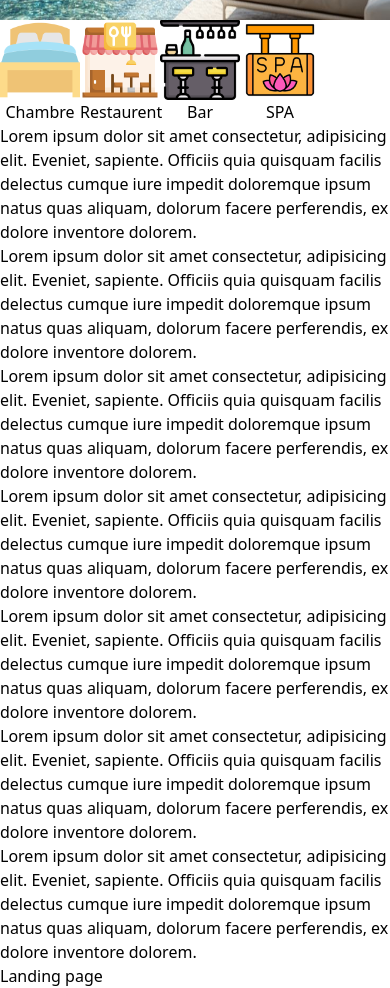
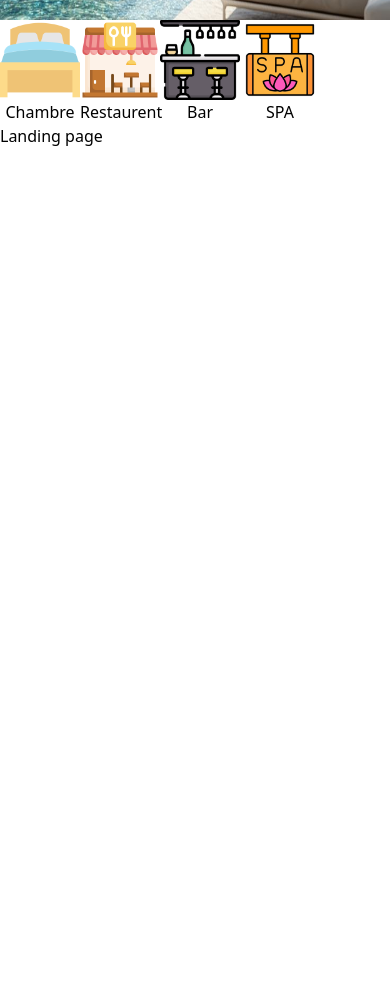
Before and after one commit to Tanjona-Dev/front-office-hotel, a React (Vite) app: page / in a window 390 px wide. Shown: the part 760-1748 px from the top of the page. After the commit the page ends 908 px from the top, so only its background shows below. Built offline with nearby package versions, Linux system fonts and the light colour scheme.

Commit message:
FEAT(responsive navBar , import rangement at home page).

```diff
--- a/src/Pages/Home/index.jsx
+++ b/src/Pages/Home/index.jsx
@@ -1,11 +1,11 @@
 import { ArrowDown } from "lucide-react";
+import Bar from "../../assets/image/BarIcon.png";
 import { motion as Motion } from "framer-motion";
+import SPA from "../../assets/image/SpaIcon.png";
 import home1 from "../../assets/image/BgLogin1.jpeg";
-import NTLogo from "../../assets/image/N_TLogo-removebg-preview.png";
 import Chambre from "../../assets/image/ChambreIcon.png";
 import Restaurent from "../../assets/image/RestaurentIcon.png";
-import Bar from "../../assets/image/BarIcon.png";
-import SPA from "../../assets/image/SpaIcon.png";
+import NTLogo from "../../assets/image/N_TLogo-removebg-preview.png";
 
 function Home() {
   const decouvrHotel = [
@@ -92,50 +92,6 @@ function Home() {
             </li>
           ))}
         </div>
-        <div className="w-100">
-          <p>
-            Lorem ipsum dolor sit amet consectetur, adipisicing elit. Eveniet,
-            sapiente. Officiis quia quisquam facilis delectus cumque iure
-            impedit doloremque ipsum natus quas aliquam, dolorum facere
-            perferendis, ex dolore inventore dolorem.
-          </p>
-          <p>
-            Lorem ipsum dolor sit amet consectetur, adipisicing elit. Eveniet,
-            sapiente. Officiis quia quisquam facilis delectus cumque iure
-            impedit doloremque ipsum natus quas aliquam, dolorum facere
-            perferendis, ex dolore inventore dolorem.
-          </p>
-          <p>
-            Lorem ipsum dolor sit amet consectetur, adipisicing elit. Eveniet,
-            sapiente. Officiis quia quisquam facilis delectus cumque iure
-            impedit doloremque ipsum natus quas aliquam, dolorum facere
-            perferendis, ex dolore inventore dolorem.
-          </p>
-          <p>
-            Lorem ipsum dolor sit amet consectetur, adipisicing elit. Eveniet,
-            sapiente. Officiis quia quisquam facilis delectus cumque iure
-            impedit doloremque ipsum natus quas aliquam, dolorum facere
-            perferendis, ex dolore inventore dolorem.
-          </p>
-          <p>
-            Lorem ipsum dolor sit amet consectetur, adipisicing elit. Eveniet,
-            sapiente. Officiis quia quisquam facilis delectus cumque iure
-            impedit doloremque ipsum natus quas aliquam, dolorum facere
-            perferendis, ex dolore inventore dolorem.
-          </p>
-          <p>
-            Lorem ipsum dolor sit amet consectetur, adipisicing elit. Eveniet,
-            sapiente. Officiis quia quisquam facilis delectus cumque iure
-            impedit doloremque ipsum natus quas aliquam, dolorum facere
-            perferendis, ex dolore inventore dolorem.
-          </p>
-          <p>
-            Lorem ipsum dolor sit amet consectetur, adipisicing elit. Eveniet,
-            sapiente. Officiis quia quisquam facilis delectus cumque iure
-            impedit doloremque ipsum natus quas aliquam, dolorum facere
-            perferendis, ex dolore inventore dolorem.
-          </p>
-        </div>
       </div>
     </>
   );
--- a/src/components/Header/NavBarHorizotal.jsx
+++ b/src/components/Header/NavBarHorizotal.jsx
@@ -3,8 +3,15 @@ import { Menu, X } from "lucide-react";
 import { motion as Motion } from "framer-motion";
 import LogoHotel from "../../assets/image/N_TLogo-removebg-preview.png";
 
+// Ajout des styles sur chaques liens dans le NavBarHorizotal
+function addStyleLinkIndex(index, setLienClick) {
+  setLienClick(index);
+}
+
+// Function principale
 function NavBarHorizotal({ refs }) {
   const [menuIsOpen, setMenuIsOpen] = useState(false);
+  const [lienClick, setLienClick] = useState(0);
 
   // Scroller sur les References recuperees sur les sections.
   const scrollToRef = (homeReference) => {
@@ -33,8 +40,12 @@ function NavBarHorizotal({ refs }) {
     },
   ];
 
-  const handleClickLiensMenu = (liens) => {
-    return liens.action(), setMenuIsOpen(false);
+  const handleClickLiensMenu = (liens, index) => {
+    return (
+      liens.action(),
+      setMenuIsOpen(false),
+      addStyleLinkIndex(index, setLienClick)
+    );
   };
 
   return (
@@ -53,11 +64,11 @@ function NavBarHorizotal({ refs }) {
         {menuIsOpen && (
           <Motion.div className="absolute top-15 bg-blue-500 opacity-88 right-0 w-full h-screen z-100 py-3 text-center">
             <ul className="flex flex-col gap-4">
-              {liensAffichesNavBar.map((liens) => (
+              {liensAffichesNavBar.map((liens, index) => (
                 <Motion.li
                   key={liens.id}
-                  className="text-white text-lg"
-                  onClick={() => handleClickLiensMenu(liens)}
+                  className={`text-white text-lg`}
+                  onClick={() => handleClickLiensMenu(liens, index)}
                 >
                   {liens.nom}
                 </Motion.li>
@@ -71,9 +82,11 @@ function NavBarHorizotal({ refs }) {
           return (
             <Motion.li
               whileTap={{ scaleX: 1.1 }}
-              className="hover:text-blue-800 hover:shadow-blue-950 text-black/80 font-semibold lg:text-lg cursor-pointer"
+              className={`px-2 py-1 rounded hover:text-blue-800 hover:shadow-blue-950 text-black/80 font-semibold lg:text-lg cursor-pointer ${
+                lienClick === index ? "bg-blue-700 text-white" : ""
+              }`}
               key={`${liens.id}-${index}`}
-              onClick={liens.action}
+              onClick={() => handleClickLiensMenu(liens, index)}
             >
               {liens.nom}
             </Motion.li>
```
